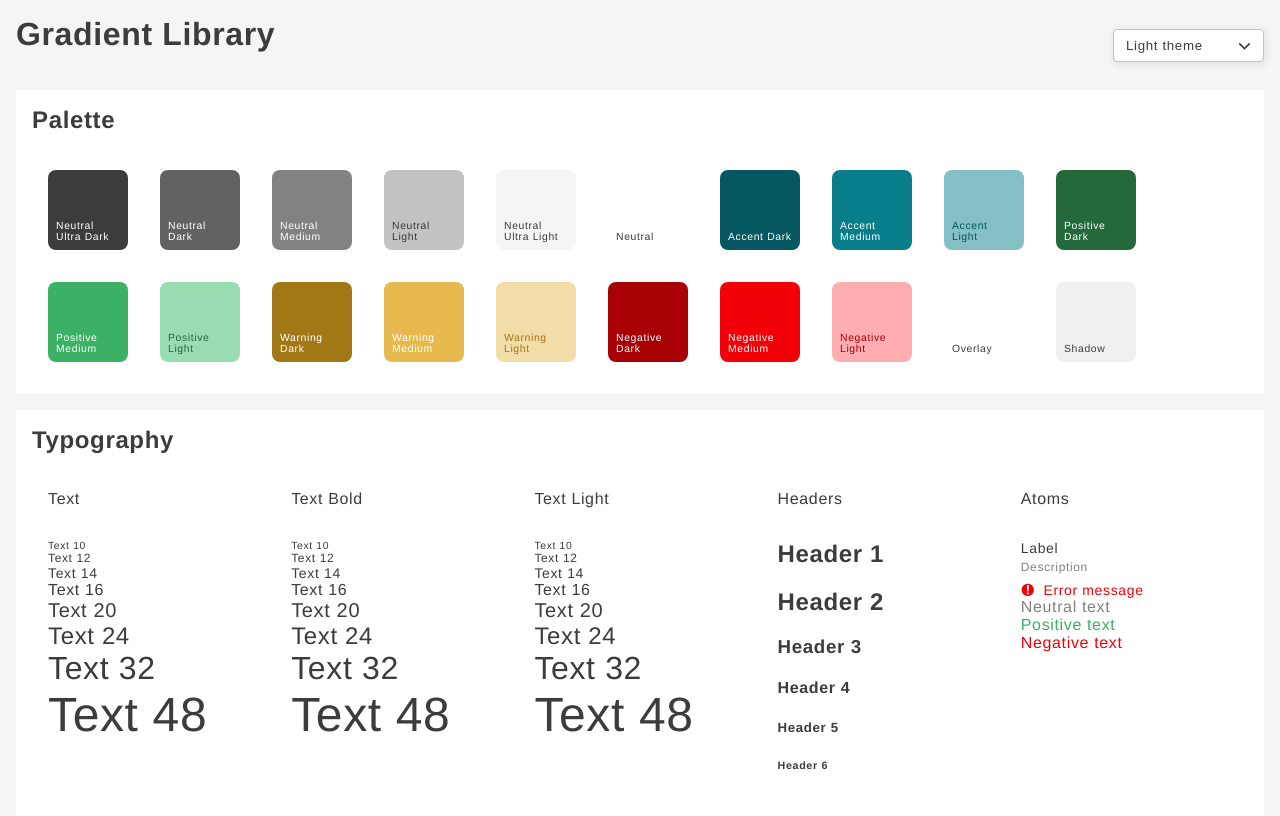
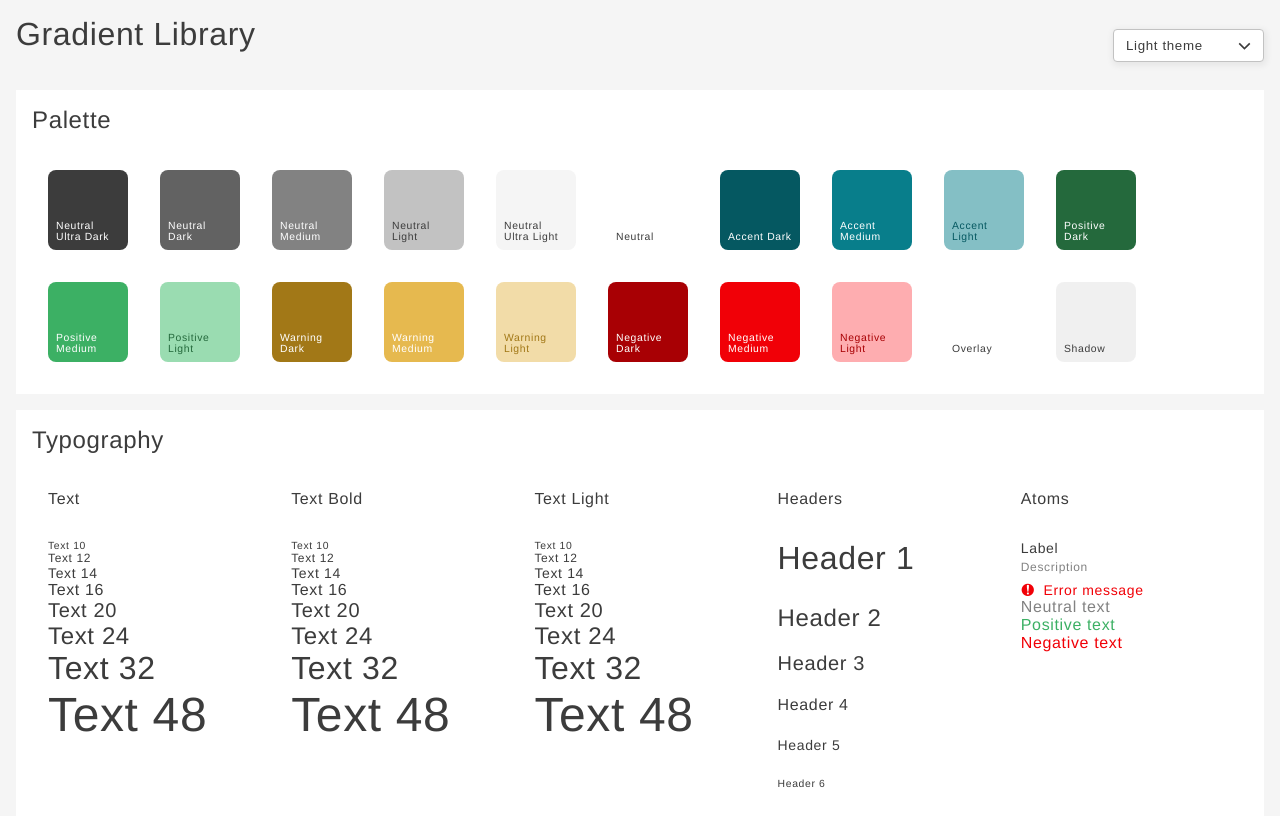
Before and after one commit to arrian/gradient-library, a website: page index.html in a window 1280 px wide. Shown: the top 816 px of the page. Drawn offline with Linux system fonts and the light colour scheme; files whose address does not match are found by name.

Commit message:
Update core based on initial implementation.

```diff
--- a/core.css
+++ b/core.css
@@ -164,8 +164,17 @@ body {
 
 /* Containers */
 .container, .container-relative {
+  display: block;
   padding-left: var(--page-padding);
   padding-right: var(--page-padding);
+  max-width: var(--page-max-width);
+  margin-left: auto;
+  margin-right: auto;
+}
+
+.container-full {
+  padding: 0;
+  display: block;
   max-width: var(--page-max-width);
   margin-left: auto;
   margin-right: auto;
@@ -193,8 +202,34 @@ ul {
 }
 
 /* Typography */
-h1, h2, h3, h4, h5, h6 {
+h1, h2, h3, h4, h5, h6, .h1, .h2, .h3, .h4, .h5, .h6 {
+  font-family: var(--font-heading-family);
   letter-spacing: var(--letter-spacing);
+  font-weight: normal;
+}
+
+h1, .h1 {
+  font-size: var(--font-size-32);
+}
+
+h2, .h2 {
+  font-size: var(--font-size-24);
+}
+
+h3, .h3 {
+  font-size: var(--font-size-20);
+}
+
+h4, .h4 {
+  font-size: var(--font-size-16);
+}
+
+h5, .h5 {
+  font-size: var(--font-size-14);
+}
+
+h6, .h6 {
+  font-size: var(--font-size-10);
 }
 
 h1:first-child, h2:first-child, h3:first-child, h4:first-child, h5:first-child, h6:first-child {
@@ -387,6 +422,8 @@ a, button.tertiary, .link {
 a.primary, a.secondary, a.tertiary, button.tertiary, .link {
   display: inline-flex;
   padding: var(--space-2) 0;
+  gap: var(--space-1);
+  align-items: center;
 }
 
 a.primary {
@@ -534,7 +571,6 @@ a:disabled, a[data-disabled], button.tertiary:disabled, button.tertiary[data-dis
 
 input[type="text"], input[type="email"], input[type="password"], input[type="search"], input[type="number"] {
   padding: var(--space-2) var(--space-3);
-  margin: 0;
   font-size: var(--font-size-14);
   letter-spacing: var(--letter-spacing);
   border-radius: var(--border-radius-input);
@@ -548,7 +584,7 @@ input[type="text"], input[type="email"], input[type="password"], input[type="sea
 
 input[type="text"].small, input[type="email"].small, input[type="password"].small, input[type="search"].small, input[type="number"].small {
   font-size: var(--font-size-12);
-  padding: var(--space-1) var(--space-2);
+  padding: var(--space-1) var(--space-3);
 }
 
 input[type="text"].large, input[type="email"].large, input[type="password"].large, input[type="search"].large, input[type="number"].large {
@@ -693,7 +729,7 @@ input[type="checkbox"]:not(.switch):checked {
   background-image: var(--icon-tick);
   background-repeat: no-repeat;
   background-size: 1em 1em;
-  background-position: left center;
+  background-position: center center;
   background-clip: border-box;
 }
 
@@ -1004,6 +1040,10 @@ details[open].accordion {
   border-bottom: 1px solid var(--border-color);
 }
 
+details.accordion > fieldset {
+  margin-left: var(--space-3);
+}
+
 /* Menu Blocks */
 
 menu {
@@ -1185,6 +1225,7 @@ input::-webkit-inner-spin-button {
   background-color: var(--background-color);
   padding: var(--space-4);
   box-shadow: var(--box-shadow);
+  border: none;
 }
 
 .modal.small .modal-content, dialog.small {
```
